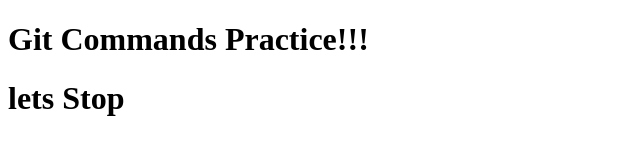
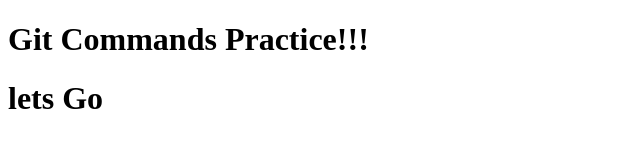
Before and after one commit to JanviJaiswani/Git_learner, a plain HTML site: page index.html in a window 1280 px wide. Shown: the full height of the page, 0-640 px from the left. Drawn offline with Linux system fonts and the light colour scheme.

Commit message:
Anshul Commits 2

```diff
--- a/index.html
+++ b/index.html
@@ -7,6 +7,6 @@
 </head>
 <body>
     <h1>Git Commands Practice!!!</h1>
-    <h1>lets Stop</h1>
+    <h1>lets Go</h1>
 </body>
 </html>
```
